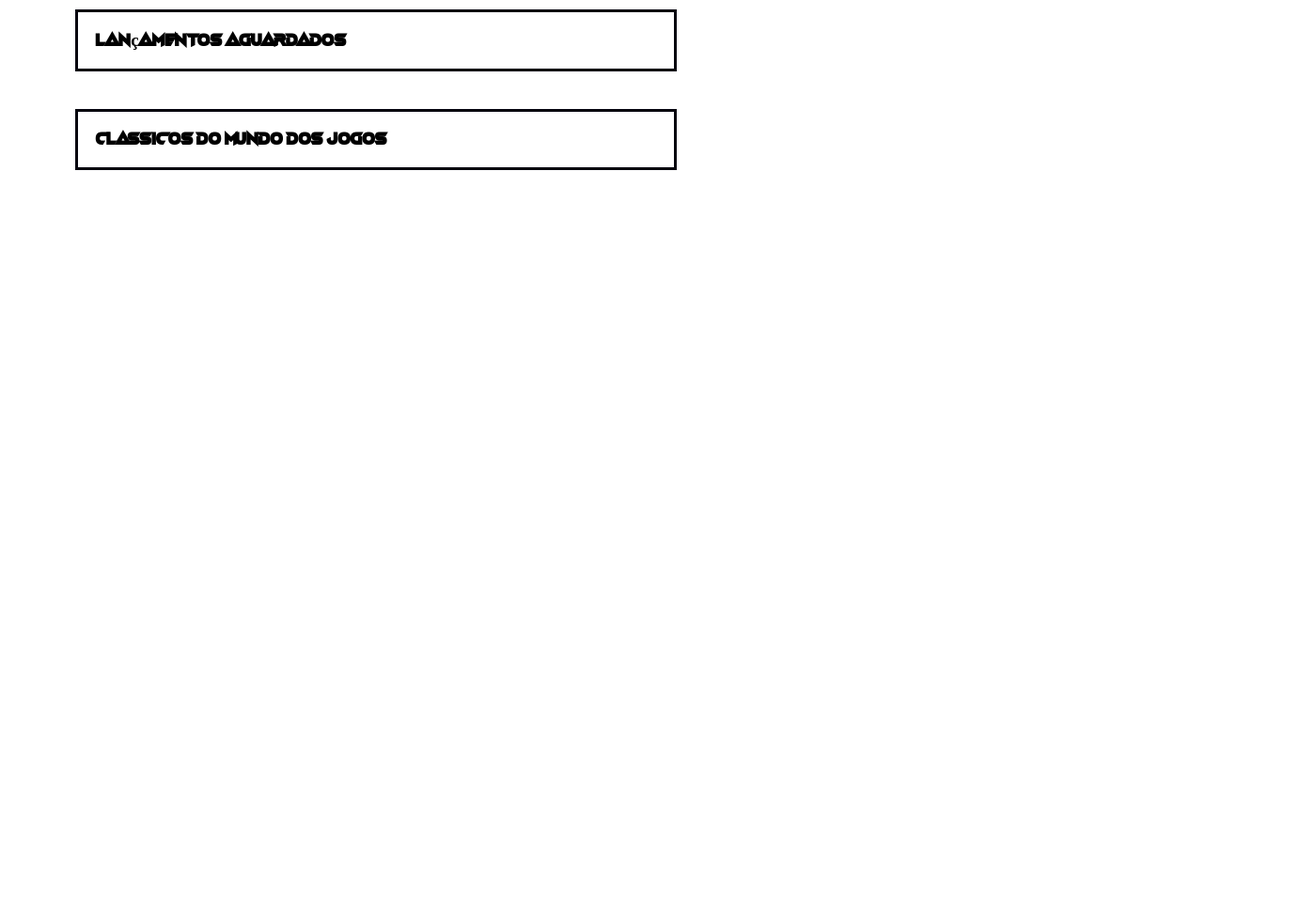
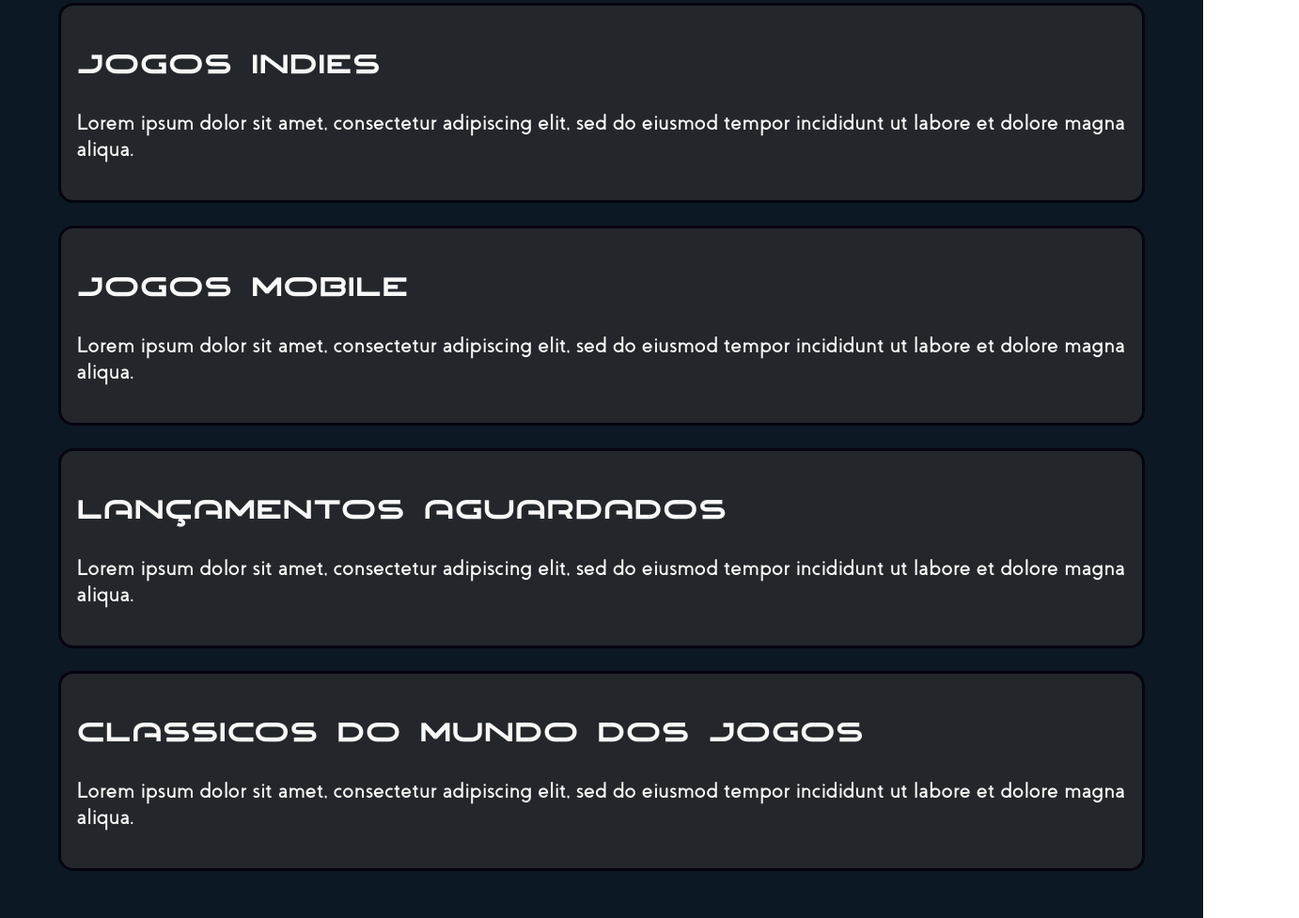
Before and after one commit to El0y-C0SM0/The-Game-World, a plain HTML site: page index.html in a window 1280 px wide. Shown: the part 1332-2309 px from the top of the page at 94% size, 1382 px wide, since content can reach past the window. Before the commit the page ends 1632 px from the top, so only its background shows below. Drawn offline with Linux system fonts and the light colour scheme.

Commit message:
testei uns layouts

```diff
--- a/estilo.css
+++ b/estilo.css
@@ -3,8 +3,8 @@
     src: url(fonts/Coves_Bold.otf);
 }
 @font-face{
-    font-family: FastHand;
-    src: url(fonts/Fast_Hand.otf);
+    font-family: Roxane;
+    src: url(fonts/RoxaneDisplay-Bold.otf);
 }
 html, body{
     padding: 0;
@@ -15,31 +15,47 @@ html, body{
 }
 body{
     font-family: Coves;
+    overflow-x: hidden;
 }
 header{
     top: 0;
     height: 100%;
     width: 100%;
-    background-color: #04030e;
+
+    background-image: linear-gradient(60deg, #090c0f 10%, #06050f 100%);
+    font-size: 3vh;
+    color: #f8f8f8;
+    padding: 10% 5% 0% 3%;
+}
+section{
+    padding: 2% 3% 2% 3%;
 }
 header h1{
-    position: relative;
-    top: 30%;
-    font-size: xx-large;
-    color: white;
+    color: #f8f8f8;
 }
 section{
+    font-size: 3vh;
     box-sizing: border-box;
-    height: 100vh;
     width: 100vh;
-    padding: 5vh;
+}
+#mundo-gamer{
+    width: 100%;
+    background-color: #0d1825;
+    color: #f8f8f8;
 }
 h1, h2, h3{
-    font-family: FastHand;
-    margin: 1em;
-    color: black;
+    font-family: Roxane;
+    margin: 1em 0em 1em 0;
+    color: #f8f8f8;
 }
+
 article{
-    border: 3px solid #04030e;
-    margin: 5vh;
+    border: 3px solid #06050f;
+    margin: 3vh;
+    padding: 2vh;
+    border-radius: 2vh;
+    background-color: #23272c;
 }
+article:hover{
+    border: 3px solid #f8f8f8;
+}
--- a/index.html
+++ b/index.html
@@ -11,9 +11,12 @@
     <nav></nav>
     <header>
         <h1>Welkome to The Game World</h1>
+        <p>
+            Lorem ipsum dolor sit amet, consectetur adipiscing elit, sed do eiusmod tempor incididunt ut labore et dolore magna aliqua.
+        </p>
     </header>
     <main>
-        <section>
+        <section id="mundo-gamer">
             <h2>Quer conhecer um pouco do universo Gamer? Comece por aqui!</h2>
             <article>
                 <h3>Jogos AAA</h3>
@@ -21,15 +24,27 @@
             </article>
             <article>
                 <h3>Jogos Indies</h3>
+                <p>
+                    Lorem ipsum dolor sit amet, consectetur adipiscing elit, sed do eiusmod tempor incididunt ut labore et dolore magna aliqua.
+                </p>
             </article>
             <article>
                 <h3>Jogos Mobile</h3>
+                <p>
+                    Lorem ipsum dolor sit amet, consectetur adipiscing elit, sed do eiusmod tempor incididunt ut labore et dolore magna aliqua.
+                </p>
             </article>
             <article>
                 <h3>Lançamentos Aguardados</h3>
+                <p>
+                    Lorem ipsum dolor sit amet, consectetur adipiscing elit, sed do eiusmod tempor incididunt ut labore et dolore magna aliqua.
+                </p>
             </article>
             <article>
                 <h3>Classicos do mundo dos jogos</h3>
+                <p>
+                    Lorem ipsum dolor sit amet, consectetur adipiscing elit, sed do eiusmod tempor incididunt ut labore et dolore magna aliqua.
+                </p>
             </article>
         </section>
     </main>
```
Also changed, not shown: fonts/Coves_Light.otf (deleted), fonts/Fast_Hand.otf (deleted), fonts/License.txt (deleted), fonts/RoxaneDisplay-Bold.otf (added), fonts/Vermin_Vibes.ttf (deleted).
